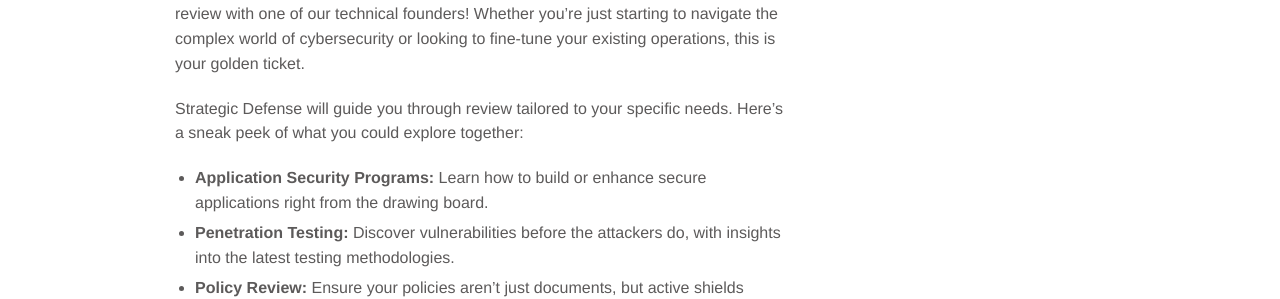
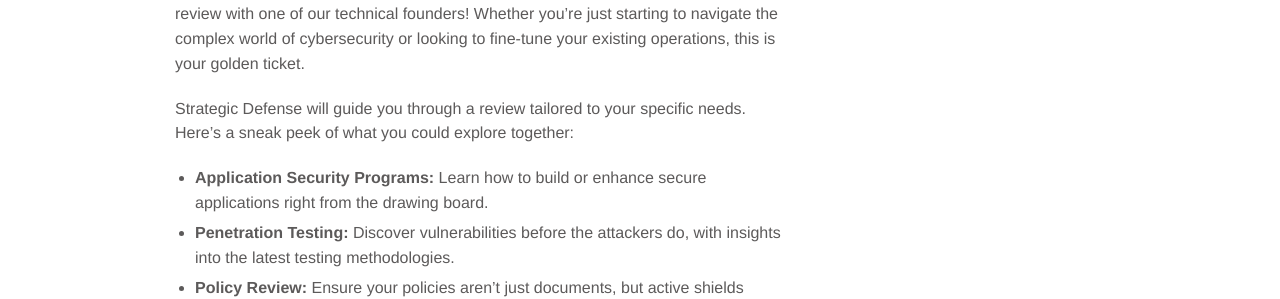
Before and after one commit to strategicdefense/strategicdefense.github.io, a Jekyll site: the page built from spring2024giveaway.md, in a window 1280 px wide. Shown: the part 335-634 px from the top of the page. Built offline with Jekyll 4.4.1, drawn with Linux system fonts in a browser that asks for light colours.

```diff
--- a/spring2024giveaway.md
+++ b/spring2024giveaway.md
@@ -10,7 +10,7 @@ sitemap: false
 
 Are you ready to elevate your cybersecurity game, but have more luck than cash? Enter our giveaway for a chance to win a one-on-one, hour-long information security review with one of our technical founders! Whether you're just starting to navigate the complex world of cybersecurity or looking to fine-tune your existing operations, this is your golden ticket.
 
-Strategic Defense will guide you through review tailored to your specific needs. Here’s a sneak peek of what you could explore together:
+Strategic Defense will guide you through a review tailored to your specific needs. Here’s a sneak peek of what you could explore together:
 
 - **Application Security Programs:** Learn how to build or enhance secure applications right from the drawing board.
 - **Penetration Testing:** Discover vulnerabilities before the attackers do, with insights into the latest testing methodologies.
```
Also changed, not shown: 1 other file.
